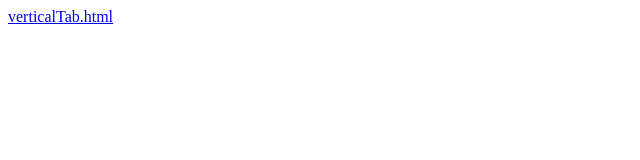
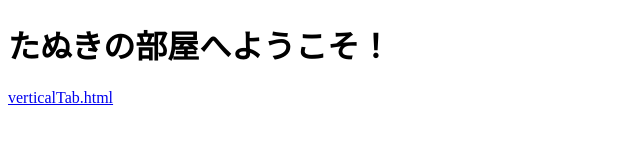
Before and after one commit to ysztnk4/verticalTabList, a website: page public/index.html in a window 1280 px wide. Shown: the whole page, without its empty margins (0-640 px from the left). Drawn offline with Linux system fonts and the light colour scheme.

Commit message:
chore: add h1 in index.html

```diff
--- a/public/index.html
+++ b/public/index.html
@@ -5,6 +5,7 @@
   <title>vertical tab list</title>
 </head>
 <body>
+  <h1>たぬきの部屋へようこそ！</h1>
   <a href="verticalTab.html">verticalTab.html</a>
 </body>
 </html>
```
